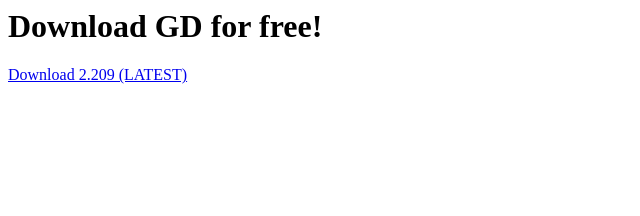
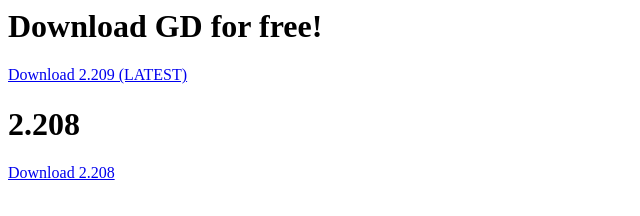
Before and after one commit to giorgiyay-crypto/gdrealm, a plain HTML site: page downloadgd/index.html in a window 1280 px wide. Shown: the whole page, without its empty margins (0-640 px from the left). Drawn offline with Linux system fonts and the light colour scheme.

Commit message:
Update index.html

```diff
--- a/downloadgd/index.html
+++ b/downloadgd/index.html
@@ -1,2 +1,4 @@
 <h1>Download GD for free!</h1>
 <a href=https://github.com/giorgiyay-crypto/gdrealm/releases/download/gddls/2.209.rar>Download 2.209 (LATEST)</a>
+<h1>2.208</h1>
+<a href=https://github.com/giorgiyay-crypto/gdrealm/releases/download/gddls/2.208.zip>Download 2.208</a>
```
